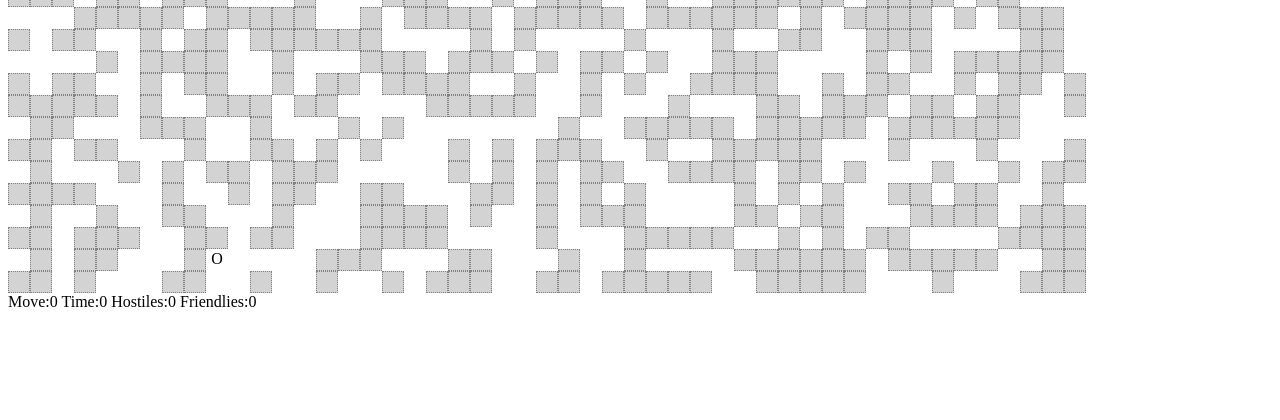
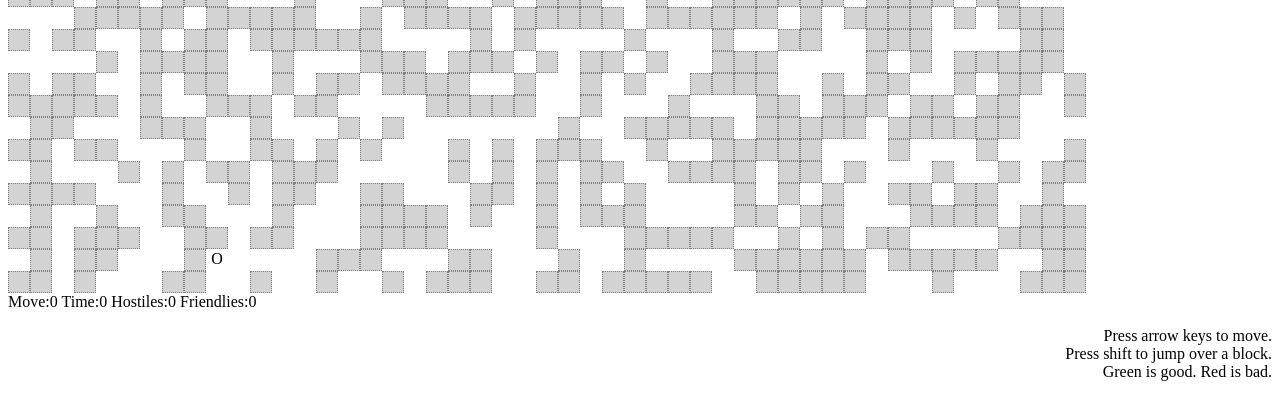
Before and after one commit to exnnwc/minority-maze, a PHP site: page /rla/ in a window 1280 px wide. Shown: the part 243-663 px from the top of the page. Run offline with PHP 8.4, Linux system fonts and the light colour scheme; some libraries are stand-ins or nearby versions.

Commit message:
Added instructions to index.php

```diff
--- a/index.php
+++ b/index.php
@@ -62,8 +62,14 @@
 </head>
 
 <body>
+
 <div id='world_div'></div>
-<div id='status_div'></div>
+<div id='status_div' style='margin-bottom:16px;'></div>
+<div style='float:right; text-align:right;'>
+<div >Press arrow keys to move. </div>
+<div>Press shift to jump over a block.</div>
+<div>Green is good. Red is bad.</div>
+</div>
 <div id="game_over_div" style='top:150px;left:30px;z-indez:10;position:absolute;color:red;font-size:160px;display:none;'>GAME OVER</div>
 <div id="win_div" style='top:150px;left:120px;z-indez:10;position:absolute;font-size:160px;display:none;'>YOU WIN!</div>
 </body>
```
